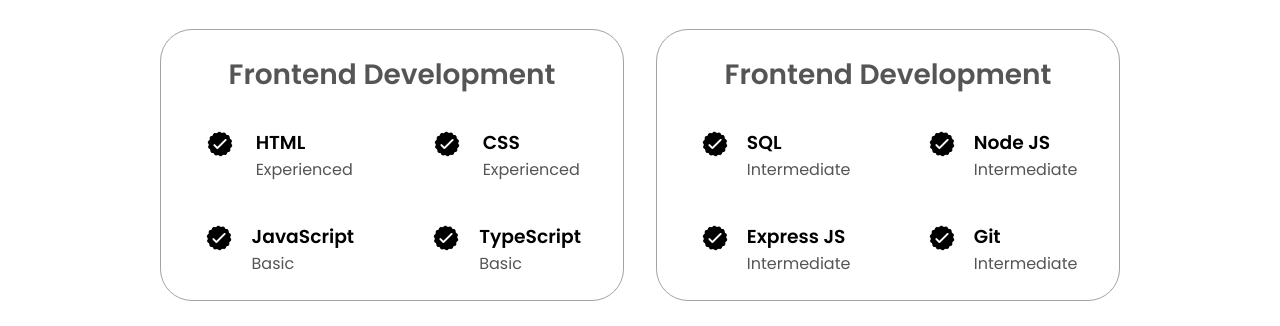
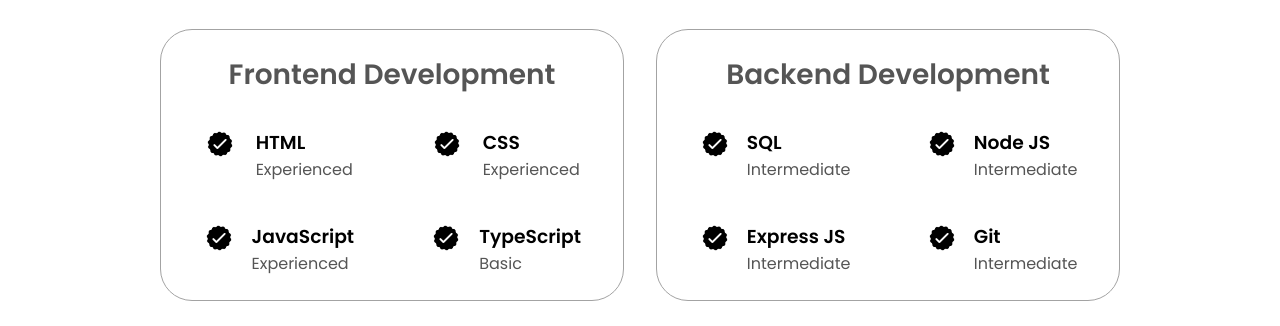
Before and after one commit to saichandratejas/Portfolio, a plain HTML site: page index.html in a window 1280 px wide. Shown: the part 1796-2122 px from the top of the page. Drawn offline with Linux system fonts and the light colour scheme.

Commit message:
Update index.html

```diff
--- a/index.html
+++ b/index.html
@@ -155,7 +155,7 @@ projects and initiatives.
                 />
                 <div>
                   <h3>JavaScript</h3>
-                  <p>Basic</p>
+                  <p>Experienced</p>
                 </div>
               </article>
               <article>
@@ -173,7 +173,7 @@ projects and initiatives.
             </div>
           </div>
           <div class="details-container">
-            <h2 class="experience-sub-title">Frontend Development</h2>
+            <h2 class="experience-sub-title">Backend Development</h2>
             <div class="article-container">
               <article>
                 <img
```
